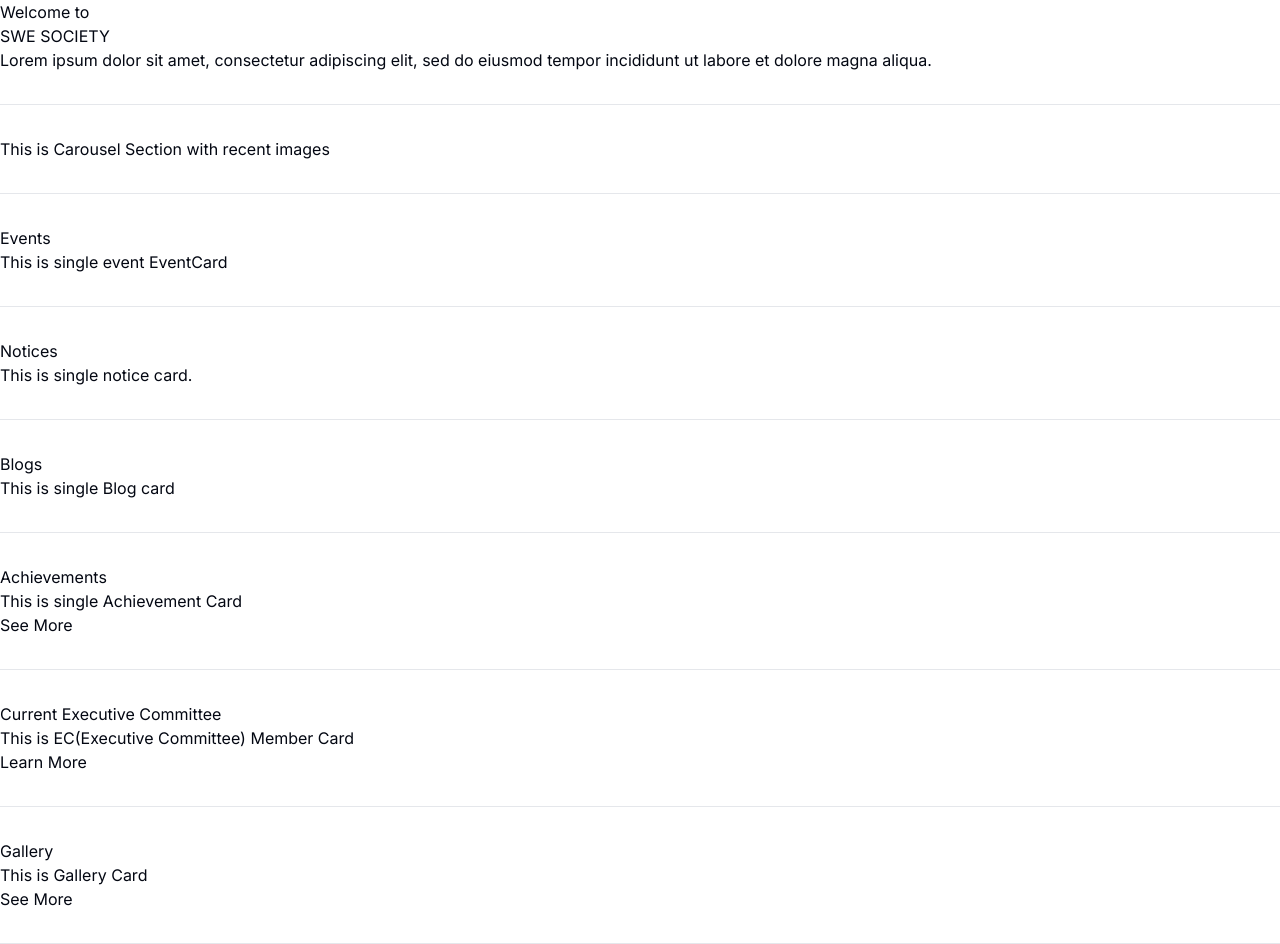
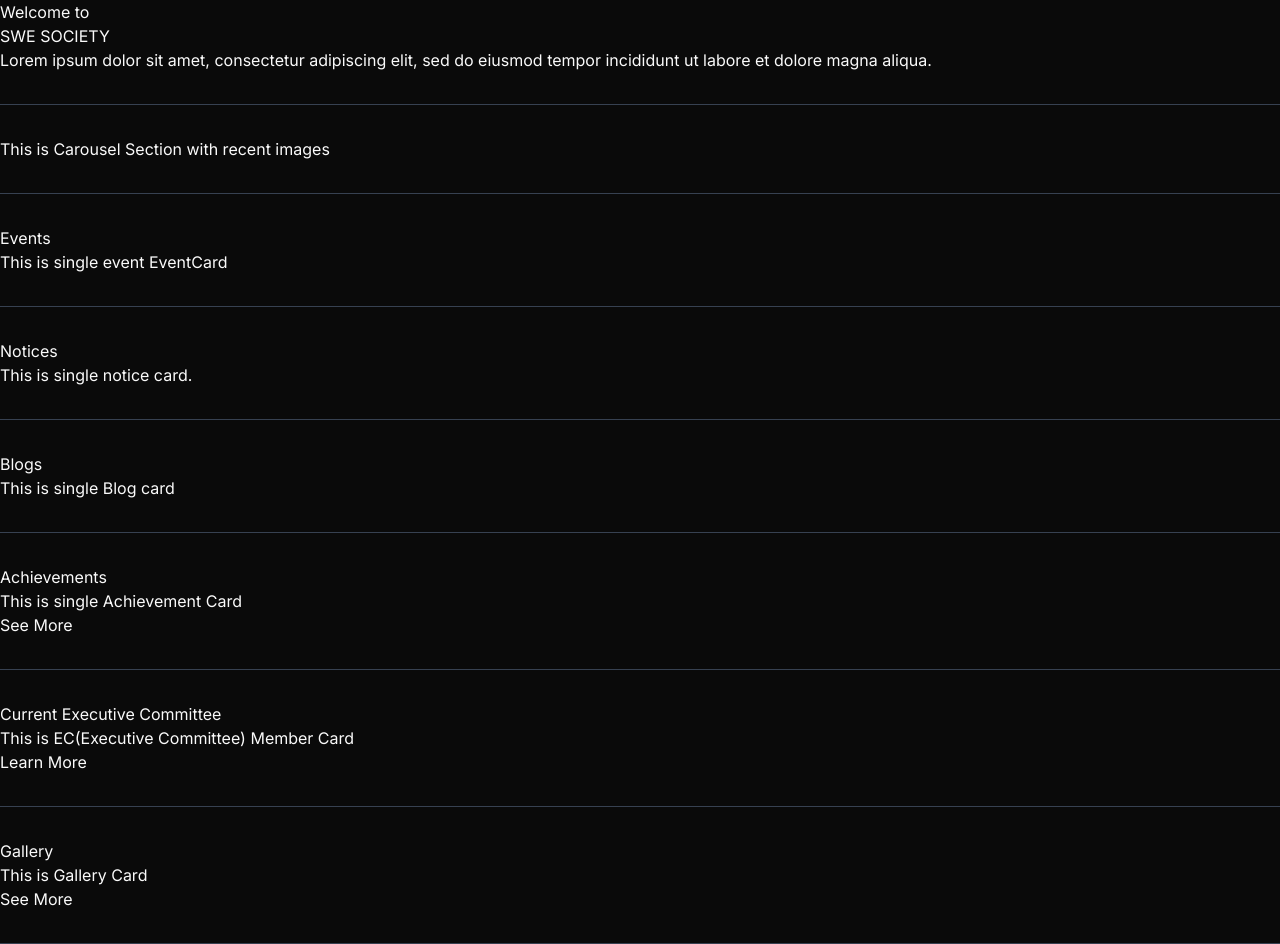
Before and after one commit to shaeakh/swe-society-site, a Next.js app in the folder client/: page / in a window 1280 px wide. Shown: the top 944 px of the page. Built offline with nearby package versions, Linux system fonts and the light colour scheme.

Commit message:
Add dark theme as default theme using ThemeProvider

```diff
--- a/client/app/globals.css
+++ b/client/app/globals.css
@@ -5,64 +5,47 @@
 @layer base {
   :root {
     --background: 0 0% 100%;
-      --foreground: 224 71.4% 4.1%;
-
+    --foreground: 0 0% 3.9%;
     --card: 0 0% 100%;
-      --card-foreground: 224 71.4% 4.1%;
-
+    --card-foreground: 0 0% 3.9%;
     --popover: 0 0% 100%;
-      --popover-foreground: 224 71.4% 4.1%;
-
-      --primary: 220.9 39.3% 11%;
-      --primary-foreground: 210 20% 98%;
-
-      --secondary: 220 14.3% 95.9%;
-      --secondary-foreground: 220.9 39.3% 11%;
-
-      --muted: 220 14.3% 95.9%;
-      --muted-foreground: 220 8.9% 46.1%;
-
-      --accent: 220 14.3% 95.9%;
-      --accent-foreground: 220.9 39.3% 11%;
-
+    --popover-foreground: 0 0% 3.9%;
+    --primary: 0 72.2% 50.6%;
+    --primary-foreground: 0 85.7% 97.3%;
+    --secondary: 0 0% 96.1%;
+    --secondary-foreground: 0 0% 9%;
+    --muted: 0 0% 96.1%;
+    --muted-foreground: 0 0% 45.1%;
+    --accent: 0 0% 96.1%;
+    --accent-foreground: 0 0% 9%;
     --destructive: 0 84.2% 60.2%;
-      --destructive-foreground: 210 20% 98%;
-
-      --border: 220 13% 91%;
-      --input: 220 13% 91%;
-      --ring: 224 71.4% 4.1%;
-
+    --destructive-foreground: 0 0% 98%;
+    --border: 0 0% 89.8%;
+    --input: 0 0% 89.8%;
+    --ring: 0 72.2% 50.6%;
     --radius: 0.5rem;
   }
 
   .dark {
-      --background: 224 71.4% 4.1%;
-      --foreground: 210 20% 98%;
-
-      --card: 224 71.4% 4.1%;
-      --card-foreground: 210 20% 98%;
-
-      --popover: 224 71.4% 4.1%;
-      --popover-foreground: 210 20% 98%;
-
-      --primary: 210 20% 98%;
-      --primary-foreground: 220.9 39.3% 11%;
-
-      --secondary: 215 27.9% 16.9%;
-      --secondary-foreground: 210 20% 98%;
-
-      --muted: 215 27.9% 16.9%;
-      --muted-foreground: 217.9 10.6% 64.9%;
-
-      --accent: 215 27.9% 16.9%;
-      --accent-foreground: 210 20% 98%;
-
+    --background: 0 0% 3.9%;
+    --foreground: 0 0% 98%;
+    --card: 0 0% 3.9%;
+    --card-foreground: 0 0% 98%;
+    --popover: 0 0% 3.9%;
+    --popover-foreground: 0 0% 98%;
+    --primary: 0 72.2% 50.6%;
+    --primary-foreground: 0 85.7% 97.3%;
+    --secondary: 0 0% 14.9%;
+    --secondary-foreground: 0 0% 98%;
+    --muted: 0 0% 14.9%;
+    --muted-foreground: 0 0% 63.9%;
+    --accent: 0 0% 14.9%;
+    --accent-foreground: 0 0% 98%;
     --destructive: 0 62.8% 30.6%;
-      --destructive-foreground: 210 20% 98%;
-
-      --border: 215 27.9% 16.9%;
-      --input: 215 27.9% 16.9%;
-      --ring: 216 12.2% 83.9%;
+    --destructive-foreground: 0 0% 98%;
+    --border: 0 0% 14.9%;
+    --input: 0 0% 14.9%;
+    --ring: 0 72.2% 50.6%;
   }
 }
 
--- a/client/app/layout.tsx
+++ b/client/app/layout.tsx
@@ -1,3 +1,4 @@
+import { ThemeProvider } from "@/components/theme-provider";
 import type { Metadata } from "next";
 import { Inter } from "next/font/google";
 import "./globals.css";
@@ -17,7 +18,16 @@
 }>) {
   return (
     <html lang="en">
-      <body className={inter.className}>{children}</body>
+      <body className={inter.className}>
+        <ThemeProvider
+          attribute="class"
+          defaultTheme="dark"
+          enableSystem
+          disableTransitionOnChange
+        >
+          {children}
+        </ThemeProvider>
+      </body>
     </html>
   );
 }
--- /dev/null
+++ b/client/components/theme-provider.tsx
@@ -0,0 +1,8 @@
+"use client";
+
+import { ThemeProvider as NextThemesProvider } from "next-themes";
+import { type ThemeProviderProps } from "next-themes/dist/types";
+
+export function ThemeProvider({ children, ...props }: ThemeProviderProps) {
+  return <NextThemesProvider {...props}>{children}</NextThemesProvider>;
+}
--- a/client/package.json
+++ b/client/package.json
@@ -13,6 +13,7 @@
     "clsx": "^2.1.1",
     "lucide-react": "^0.378.0",
     "next": "14.2.3",
+    "next-themes": "^0.3.0",
     "react": "^18",
     "react-dom": "^18",
     "tailwind-merge": "^2.3.0",
```
Also changed, not shown: 1 other file (tests, documents, lock files or other folders). Lines whose indentation alone changed are shown as unchanged.
